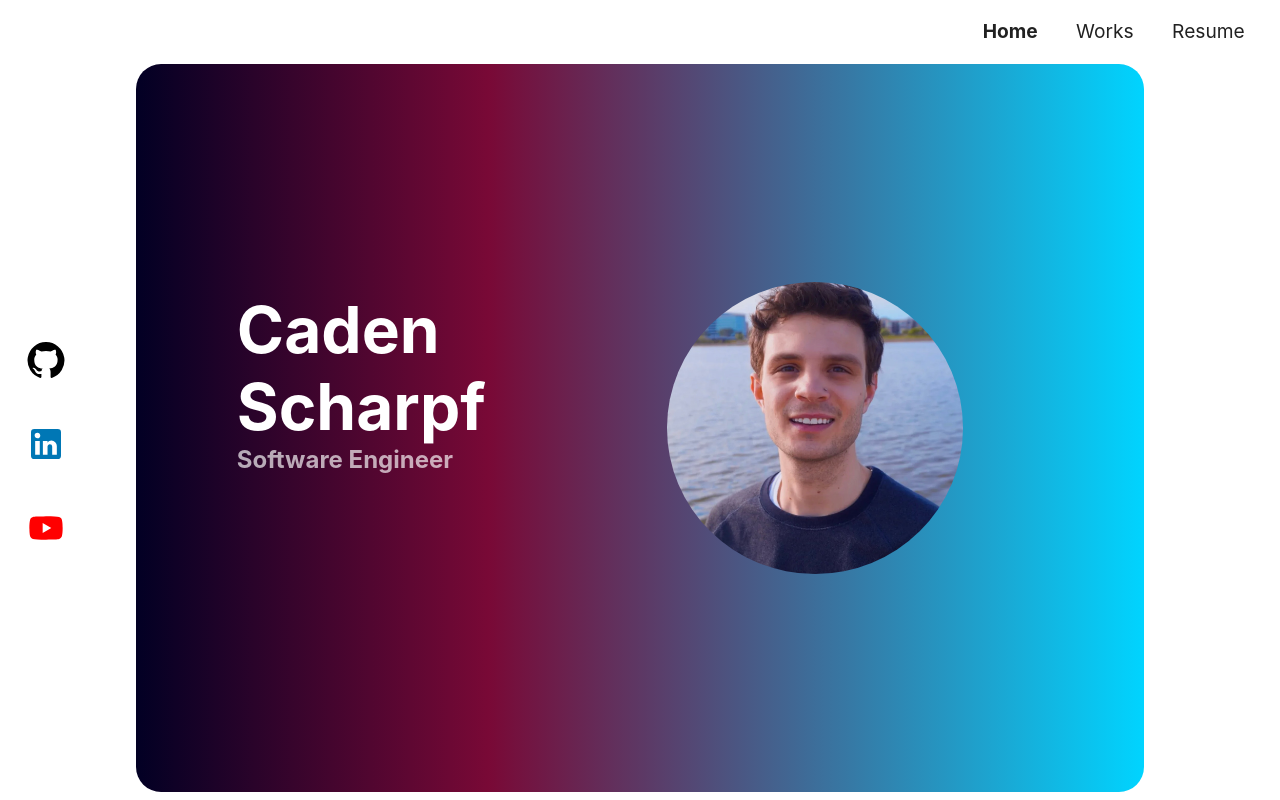
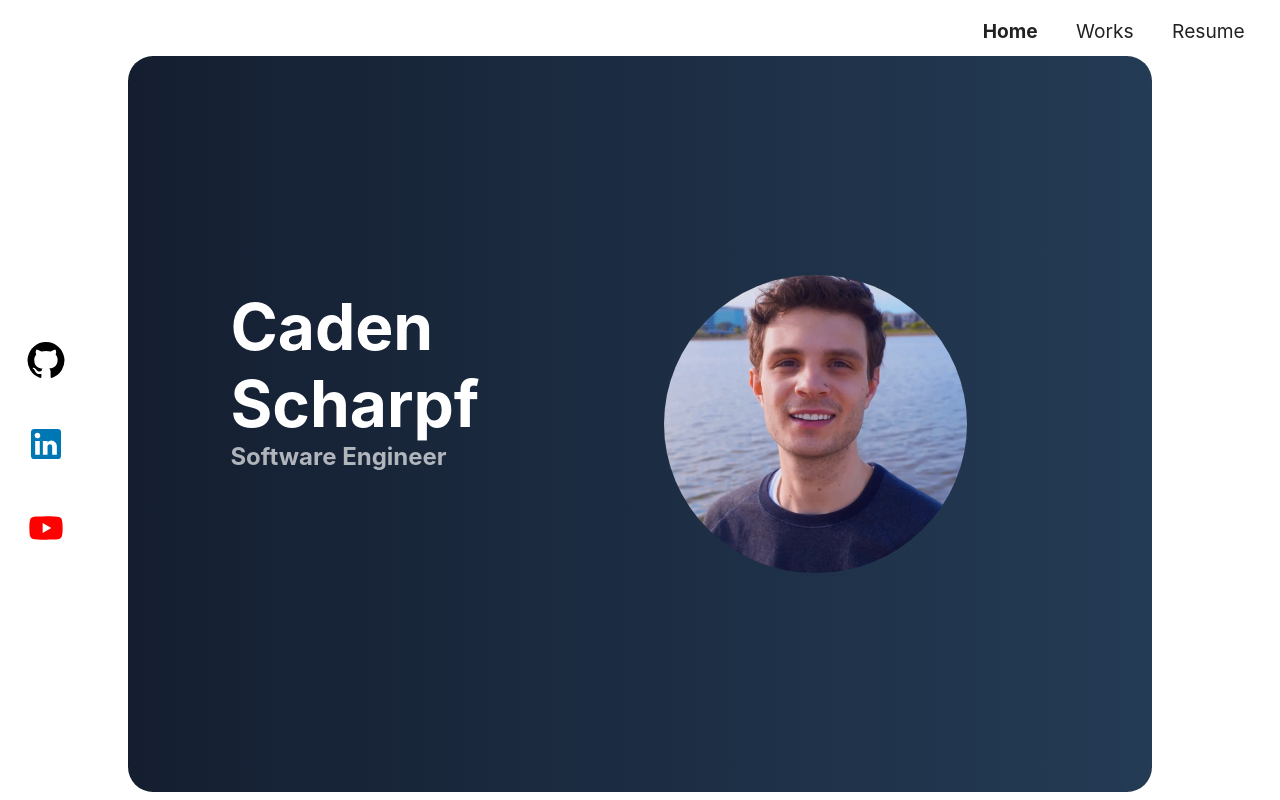
Before and after one commit to CadenScharpf/Portfolio, a React (Create React App) app: page / in a window 1280 px wide. Built offline with nearby package versions, Linux system fonts and the light colour scheme.

Commit message:
Create ContentWindow component

```diff
--- a/src/App.tsx
+++ b/src/App.tsx
@@ -6,6 +6,11 @@ import { BrowserRouter as Router, Route } from 'react-router-dom';
 import { Nav } from './Components';
 import { ThemeProvider, createTheme } from '@mui/material/styles';
 import CssBaseline from '@mui/material/CssBaseline';
+import SouthIcon from '@mui/icons-material/South';
+import YouTubeIcon from '@mui/icons-material/YouTube';
+import GitHubIcon from '@mui/icons-material/GitHub';
+import LinkedInIcon from '@mui/icons-material/LinkedIn';
+import { Stack } from '@mui/material';
 
 const theme = createTheme({
   palette: {
@@ -22,6 +27,12 @@ function App() {
       <Router>
         <ThemeProvider theme={theme}>
           <Nav />
+          <Stack style={{ position: 'absolute', left: '2%', top: "40%" }}>
+        <a href="https://github.com/CadenScharpf"><GitHubIcon style={{ color: 'black', fontSize: '5rem', zIndex: '999', width: '40px' }} /></a>
+        <a href="https://www.linkedin.com/in/cadenscharpf/"><LinkedInIcon style={{ color: '#0077b5', fontSize: '5rem', zIndex: '999', width: '40px' }} /></a>
+        <a href="https://www.youtube.com/@CadenScharpf"><YouTubeIcon style={{ color: 'red', fontSize: '5rem', zIndex: '999', width: '40px' }} /></a>
+      </Stack>
+
           <AnimatedRoutes />
         </ThemeProvider>
       </Router>
--- a/src/Components/ContentWindow/ContentWindow.tsx
+++ b/src/Components/ContentWindow/ContentWindow.tsx
@@ -11,11 +11,12 @@ interface iContentWindowProps {
 const style = {
     display: 'flex-column',
     borderRadius: '25px',
-      /* height: `${100 - LayoutContext.navHeight}vh`, */
+    height: '98vh',
     alignItems: 'center',
     justifyContent: 'center',
     zIndex: 5,
     overflow: 'hidden',
+    margin: '0vh 1vh 1vh 1vh'
 }
 
 export function ContentWindow(props: iContentWindowProps) {
@@ -23,8 +24,9 @@ export function ContentWindow(props: iContentWindowProps) {
         <motion.div
             initial={{ width: '0%' }}
             animate={{ width: '80%' }}
-    transition={{ delay: TRANSITION_DURATION, duration: CONTENT_WINDOW_ANIMATION_DURATION, type: 'spring', bounce: 0.5 }}
-    style={{...style,...props.style}}
+            exit={{ width: '0%' }}
+            transition={{ delay: TRANSITION_DURATION, duration: CONTENT_WINDOW_ANIMATION_DURATION, type: 'spring', bounce: 0.4 }}
+            style={{ ...style, ...props.style }}
         >
             {props.children}
         </motion.div>
--- a/src/Pages/Home/Home.tsx
+++ b/src/Pages/Home/Home.tsx
@@ -4,10 +4,8 @@ import { VARIANTS, PAGE_STYLE, TRANSITION_DURATION } from '../PageStyle'
 import { useTheme, IconButton } from '@mui/material'
 import { LayoutContext } from '../../Context';
 import { LandingSection } from './Sections';
-import SouthIcon from '@mui/icons-material/South';
-import YouTubeIcon from '@mui/icons-material/YouTube';
-import GitHubIcon from '@mui/icons-material/GitHub';
-import LinkedInIcon from '@mui/icons-material/LinkedIn';
+
+import { ContentWindow } from '../../Components/ContentWindow';
 
 
 export function Home() {
@@ -18,23 +16,12 @@ export function Home() {
     page: {
       ...PAGE_STYLE,
       backgroundColor: theme.palette.background.default,//theme.palette.background.default
-      height: `${(100*sections)-LayoutContext.navHeight}vh`
-    },
-    landingCard: {
-      display: 'flex-column',
-      borderRadius: '25px',
-      /* height: `${100 - LayoutContext.navHeight}vh`, */
-      alignItems: 'center',
-      justifyContent: 'center',
-      zIndex: 5,
-      overflow: 'hidden',
 
-      /* width: '80%', */
     },
     section: {
       borderRadius: '25px',
-      height: '98vh',
-      margin: '1vh 1vh 1vh 1vh'
+      //height: '98vh',
+      height: '100%'
     }
   }
 
@@ -48,27 +35,19 @@ export function Home() {
       variants={VARIANTS}
       style={styles.page}
     >
-      <div style={{display: 'flex', flexDirection: 'column', position: 'absolute', left: '2%', top: "40%"}}>
-        <a href="https://github.com/CadenScharpf"><GitHubIcon style={{color: 'black', fontSize: '5rem', zIndex: '999', width: '40px'}}/></a>
-        <a href="https://www.linkedin.com/in/cadenscharpf/"><LinkedInIcon style={{color: '#0077b5', fontSize: '5rem', zIndex: '999', width: '40px'}}/></a>
-        <a href="https://www.youtube.com/@CadenScharpf"><YouTubeIcon style={{color: 'red', fontSize: '5rem', zIndex: '999', width: '40px'}}/></a>
-      </div>
 
-      <motion.div
-        initial={{ width: '0%' }}
-        animate={{ width: '80%' }}
-        transition={{ delay: TRANSITION_DURATION, duration: LANDING_ANIMATION_DURATION, type: 'spring', bounce: 0.5 }}
-        style={styles.landingCard}
-      >
 
-        <div style={{ ...styles.section, height: `${100 - LayoutContext.navHeight-2}vh`, background: 'linear-gradient(90deg, rgba(2,0,36,1) 0%, rgba(121,9,54,1) 35%, rgba(0,212,255,1) 100%)' }}>
-          <LandingSection transitionDuration={TRANSITION_DURATION+LANDING_ANIMATION_DURATION}/>
+    <ContentWindow style={{background: 'linear-gradient(to right, #141e30, #243b55)'}}>
+
+        <div style={{ ...styles.section,  }}>
+          <LandingSection transitionDuration={TRANSITION_DURATION + LANDING_ANIMATION_DURATION} />
         </div>
-        {/* <div style={{ ...styles.section, backgroundColor: 'green' }}>
+      </ContentWindow>
+      {/* <div style={{ ...styles.section, backgroundColor: 'green' }}>
           d
         </div> */}
 
-      </motion.div>
     </motion.div>
+
   )
 }
--- a/src/Pages/Home/Sections/LandingSection.tsx
+++ b/src/Pages/Home/Sections/LandingSection.tsx
@@ -22,10 +22,10 @@ export function LandingSection(props: iLandingSectionProps) {
                     initial={{opacity: 0}} animate={{opacity: 1}} transition={{delay: getPhaseDelay(1), duration: PHASE_ANIMATION_DURATION}} style={{padding: 0, margin: 0, color: '#fff'}}>
                     Software Engineer
                 </motion.h2>
-                <motion.p initial={{opacity: 0}} animate={{opacity: 1}} transition={{delay: getPhaseDelay(2), duration: PHASE_ANIMATION_DURATION}} style={{color: '#fff'}}>
+                <motion.p initial={{opacity: 0}} animate={{opacity: 1}} transition={{delay: getPhaseDelay(2), duration: PHASE_ANIMATION_DURATION}} style={{color: '#fff', textAlign: 'center'}}>
                     Software Engineer with 2+ years of professional full stack development and a solid foundation in building scalable applications.
                 </motion.p>
-                <div style={{width: '100%', display: 'flex', justifyContent: 'left', alignItems: 'center', paddingLeft: '10%'}}>
+                <div style={{width: '100%', display: 'flex', justifyContent: 'center', alignItems: 'center'}}>
                     <motion.div initial={{ width: '60px', height: '60px' }} animate={{ width: '80px', height: '80px', backgroundColor: '#de1b48', borderStyle: 'solid'}} transition={{ delay: getPhaseDelay(3), duration: 2, type: 'spring', bounce: '.8' }} style={{ borderRadius: '50%', display: 'flex', justifyContent: 'center', alignItems: 'center', borderColor: '#fff', borderWidth: '2px'}}>
                         <motion.img initial={{ opacity: 0 }} animate={{ opacity: 1 }} transition={{ delay: getPhaseDelay(3), duration: PHASE_ANIMATION_DURATION }} src={LetsTalk} style={{ width: '60px' }} />
                     </motion.div>
--- a/src/Pages/PageStyle.tsx
+++ b/src/Pages/PageStyle.tsx
@@ -15,6 +15,7 @@ export const PAGE_STYLE: MotionStyle = {
     flexDirection: 'column',
     zIndex: -1,
     alignItems: 'center',
+    height: `${(100) - LayoutContext.navHeight}vh`
 }
 
 export const VARIANTS = {
--- a/src/Pages/Works/Works.tsx
+++ b/src/Pages/Works/Works.tsx
@@ -2,11 +2,12 @@ import React from 'react'
 import { motion } from 'framer-motion'
 import { VARIANTS, PAGE_STYLE } from '../PageStyle'
 import { Nav } from '../../Components'
+import { ContentWindow } from '../../Components/ContentWindow'
 
 const styles = {
   page: {
     ...PAGE_STYLE,
-    backgroundColor: '#ebde34',
+    backgroundColor: 'white',
   }
 }
 
@@ -20,7 +21,9 @@ export function Works() {
     className='works-page'
     style={styles.page}
     >
-      works
+      <ContentWindow style={{ backgroundImage: 'linear-gradient(to right, #8360c3, #2ebf91)'  }}>
+        dsfda
+      </ContentWindow>
       </motion.div>
   )
 }
```
Lines whose indentation alone changed are shown as unchanged.
